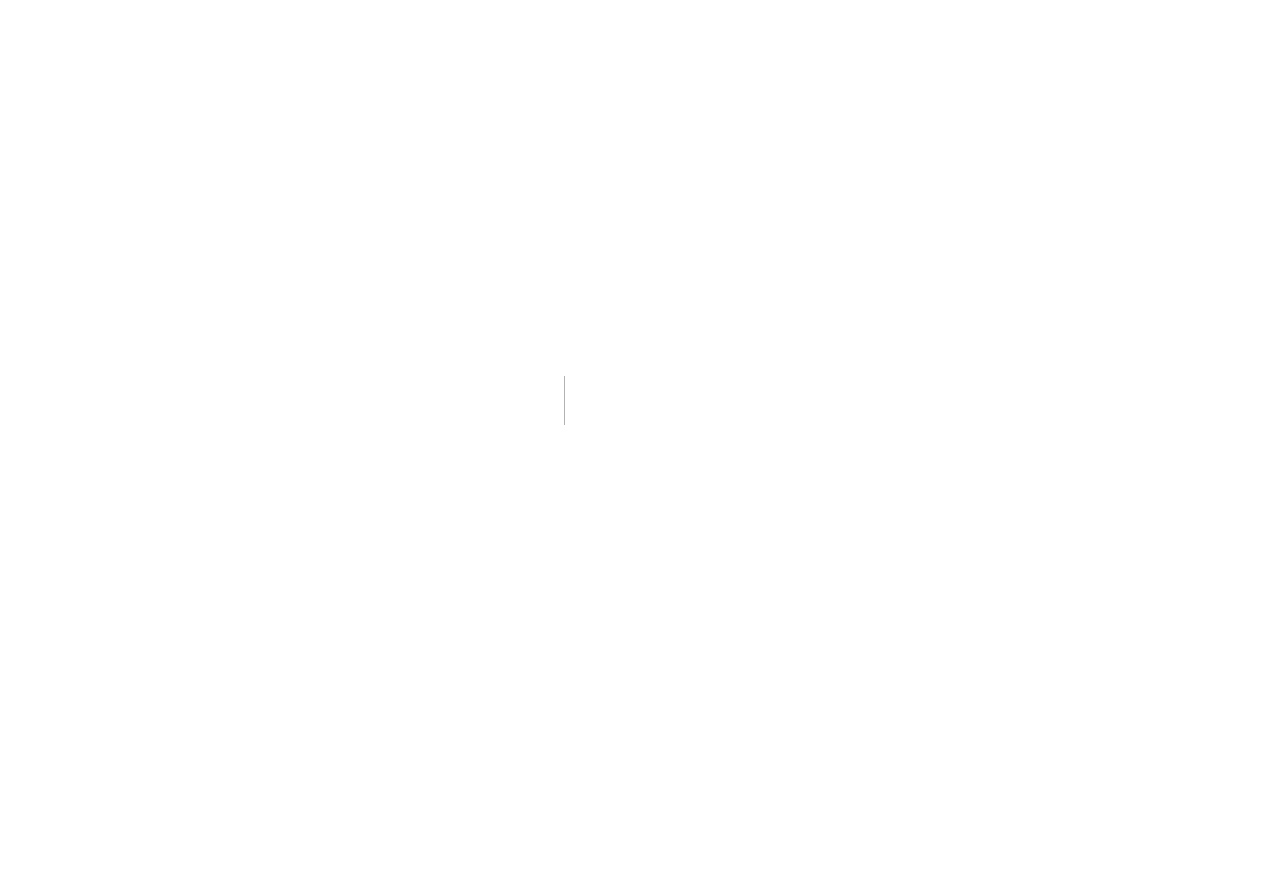
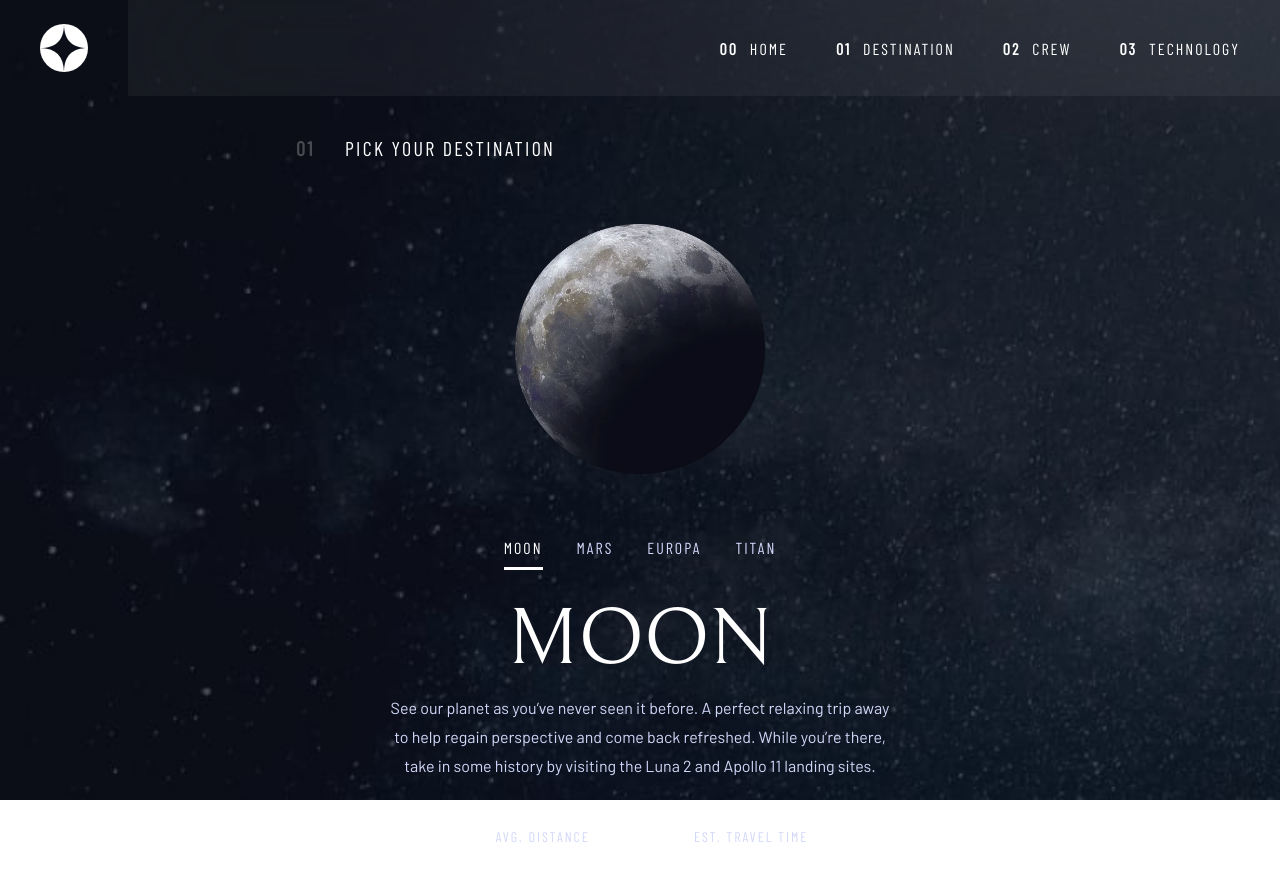
Before and after one commit to luAr26/space-tourism-multi-page-website, a Next.js app: page /destination in a window 1280 px wide. Before the commit this address had no page. Shown: the top 880 px of the page. Before the commit the page ends 800 px from the top, so only its background shows below. Built offline with nearby package versions, Linux system fonts and the light colour scheme.

Commit message:
Complete the destination page.

```diff
--- /dev/null
+++ b/app/crew/page.tsx
@@ -0,0 +1,14 @@
+import Header from "@/components/Header";
+import Main from "@/components/Main";
+import MainNav from "@/components/MainNav";
+
+export default function Destination() {
+  return (
+    <div className="wrapper wrapper--crew">
+      <Header>
+        <MainNav />
+      </Header>
+      <Main>Crew</Main>
+    </div>
+  );
+}
--- /dev/null
+++ b/app/destination/page.tsx
@@ -0,0 +1,17 @@
+import Destinations from "@/components/Destinations";
+import Header from "@/components/Header";
+import Main from "@/components/Main";
+import MainNav from "@/components/MainNav";
+
+export default function Destination() {
+  return (
+    <div className="wrapper wrapper--destination">
+      <Header>
+        <MainNav />
+      </Header>
+      <Main>
+        <Destinations />
+      </Main>
+    </div>
+  );
+}
--- a/app/globals.css
+++ b/app/globals.css
@@ -101,12 +101,24 @@
 .wrapper {
   width: 100%;
   height: 100vh;
+  background-repeat: no-repeat;
+  background-size: cover;
 }
 
 .wrapper--home {
   background-image: url("/assets/home/background-home-mobile.jpg");
-  background-repeat: no-repeat;
-  background-size: cover;
+}
+
+.wrapper--destination {
+  background-image: url("/assets/destination/background-destination-mobile.jpg");
+}
+
+.wrapper--crew {
+  background-image: url("/assets/crew/background-crew-mobile.jpg");
+}
+
+.wrapper--technology {
+  background-image: url("/assets/technology/background-technology-mobile.jpg");
 }
 
 /* TABLET */
@@ -114,7 +126,21 @@
   .wrapper--home {
     background-image: url("/assets/home/background-home-tablet.jpg");
   }
+
+  .wrapper--destination {
+    background-image: url("/assets/destination/background-destination-tablet.jpg");
+  }
+
+  .wrapper--crew {
+    background-image: url("/assets/crew/background-crew-tablet.jpg");
+  }
+
+  .wrapper--technology {
+    background-image: url("/assets/technology/background-technology-tablet.jpg");
+  }
 }
+
+/* Tablet landscape */
 
 @media only screen and (min-width: 768px) and (orientation: landscape) and (max-height: 799px) {
   .main > div > div {
@@ -144,6 +170,18 @@
     background-image: url("/assets/home/background-home-desktop.jpg");
   }
 
+  .wrapper--destination {
+    background-image: url("/assets/destination/background-destination-desktop.jpg");
+  }
+
+  .wrapper--crew {
+    background-image: url("/assets/crew/background-crew-desktop.jpg");
+  }
+
+  .wrapper--technology {
+    background-image: url("/assets/technology/background-technology-desktop.jpg");
+  }
+
   .large-nav::before {
     content: "";
     position: absolute;
--- /dev/null
+++ b/app/technology/page.tsx
@@ -0,0 +1,14 @@
+import Header from "@/components/Header";
+import Main from "@/components/Main";
+import MainNav from "@/components/MainNav";
+
+export default function Destination() {
+  return (
+    <div className="wrapper wrapper--technology">
+      <Header>
+        <MainNav />
+      </Header>
+      <Main>Technology</Main>
+    </div>
+  );
+}
--- /dev/null
+++ b/components/Destinations.tsx
@@ -0,0 +1,80 @@
+"use client";
+
+import data from "@/data/data.json";
+import Image from "next/image";
+import { clsx } from "clsx";
+import { useState } from "react";
+const destinationsData = data.destinations;
+
+const Destinations = () => {
+  const [activeTab, setActiveTab] = useState(0);
+  const destination = destinationsData[activeTab];
+  const { name, images, description, distance, travel } = destination;
+
+  return (
+    <div className="container tablet:py-500 desktop:h-full desktop:py-600">
+      <h1 className="text-center font-barlowCondensed text-preset-8 uppercase tracking-[2.3px] tablet:text-left tablet:text-[1.25rem] desktop:text-preset-5">
+        <span className="mr-300 font-bold text-[rgba(255,255,255,0.25)]">
+          01
+        </span>{" "}
+        Pick your destination
+      </h1>
+      <div className="flex flex-col items-center desktop:mt-1600 desktop:flex-row desktop:space-x-[109px]">
+        <div className="relative my-200 h-[125px] w-[125px] tablet:my-800 tablet:h-[250px] tablet:w-[250px] desktop:h-[480px] desktop:w-[480px]">
+          <Image
+            src={images.webp}
+            alt={name}
+            fill
+            priority
+            sizes="125px, (min-width: 768px) 250px, (min-width: 1440px) 480px"
+          />
+        </div>
+        <div className="text-center desktop:text-left">
+          <div className="flex justify-center space-x-[34px] desktop:justify-start">
+            {destinationsData.map((destination, index) => {
+              const { name } = destination;
+              return (
+                <button
+                  className={clsx(
+                    "tabs-btn",
+                    activeTab === index && "tabs-btn--active",
+                  )}
+                  key={index}
+                  onClick={() => setActiveTab(index)}
+                >
+                  {name}
+                </button>
+              );
+            })}
+          </div>
+          <h2 className="mt-300 font-bellefair text-preset-3 uppercase tablet:text-[80px] desktop:mt-500 desktop:text-[96px]">
+            {name}
+          </h2>
+          <p className="mt-100 max-w-[327px] text-[0.9375rem] leading-[1.8] text-blue-300 tablet:max-w-[514px] tablet:text-[1rem] desktop:min-h-[116px] desktop:max-w-[445px]">
+            {description}
+          </p>
+          <div className="mt-200 flex justify-center space-x-300 border-t border-t-[rgba(255,255,255,0.25)] pt-200 tablet:mt-300 tablet:space-x-1000 tablet:pt-300 desktop:mt-500 desktop:justify-start desktop:pt-500">
+            <div>
+              <h3 className="font-barlowCondensed text-preset-7 uppercase text-blue-300">
+                Avg. distance
+              </h3>
+              <p className="mt-150 font-bellefair text-preset-6 uppercase">
+                {distance}
+              </p>
+            </div>
+            <div>
+              <h3 className="font-barlowCondensed text-preset-7 uppercase text-blue-300">
+                Est. travel time
+              </h3>
+              <p className="mt-150 font-bellefair text-preset-6 uppercase">
+                {travel}
+              </p>
+            </div>
+          </div>
+        </div>
+      </div>
+    </div>
+  );
+};
+
+export default Destinations;
```
